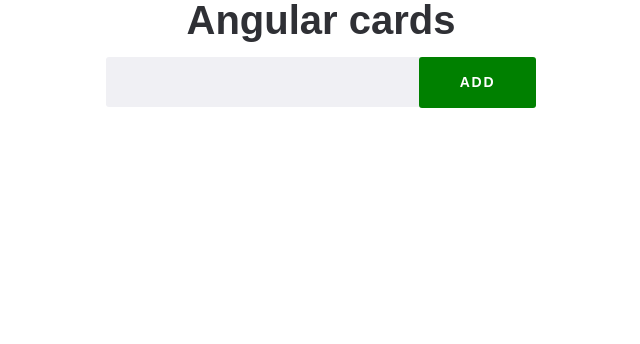
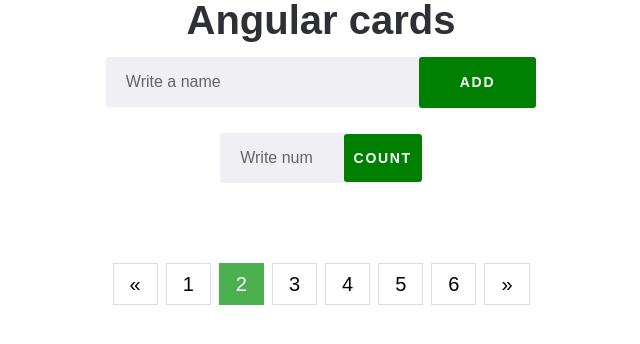
Before and after one commit to megasaab/angular-app-crud, an Angular app: page / in a window 1280 px wide. Shown: the top 344 px of the page, without its empty margins (319-959 px from the left). Built offline with nearby package versions, Linux system fonts and the light colour scheme.

Commit message:
Show first this.inputNum elements of array

```diff
--- a/src/app/app.component.html
+++ b/src/app/app.component.html
@@ -1,14 +1,36 @@
 <header class="header">
   <h1>{{title}}</h1>
-  <input class="header-input" type="text" #newCard>
+  <input class="header-input" type="text" placeholder="Write a name" #newCard>
   <button (click)="addCard(newCard.value)">Add</button>
 </header>
 
+<div class="amount-card">
+  <input placeholder="Write number" min="1" max="5" type="number" #Mynum>
+  <button (click)="countEls(Mynum)">Count</button>
+</div>
+
+
+
 <section class="card-section">
-  <div *ngFor="let card of Cards">
-    <div *ngIf="card.label" class="card">{{card.label}}
+  <div *ngFor="let card of Cards.slice(0,inputNum);">
+    <div class="card">{{card.label}}
       <p>{{card.text}}</p>
       <button (click)="deleteCard(card)">❌</button>
     </div>
   </div>
 </section>
+
+
+
+<div class="center">
+  <div class="pagination">
+    <a href="#">&laquo;</a>
+    <a href="#">1</a>
+    <a href="#" class="active">2</a>
+    <a href="#">3</a>
+    <a href="#">4</a>
+    <a href="#">5</a>
+    <a href="#">6</a>
+    <a href="#">&raquo;</a>
+  </div>
+</div>
--- a/src/app/app.component.scss
+++ b/src/app/app.component.scss
@@ -17,17 +17,17 @@ header {
         height: 50px;
     }
 
-    .header-input::placeholder{
+    .header-input::placeholder {
         color: #656464;
     }
 
-    button{
+    button {
         font-weight: bold;
         font-size: 14px;
         line-height: 17px;
         letter-spacing: 0.12em;
         text-transform: uppercase;
-        color: #FFFFFF;
+        color: #ffffff;
         background: green;
         border-radius: 3px;
         padding: 17px 41px;
@@ -35,11 +35,43 @@ header {
         margin-left: -3px;
         cursor: pointer;
     }
-
-
 }
 
+.amount-card {
+    text-align: center;
 
+    input {
+        margin-top: 25px;
+        background-color: #f0f0f4;
+        border-radius: 3px;
+        padding: 5px 20px;
+        border: none;
+        font-size: 16px;
+        line-height: 19px;
+        outline: none;
+        width: 10%;
+        height: 50px;
+    }
+
+    input::placeholder {
+        color: #656464;
+    }
+
+    button {
+        font-weight: bold;
+        font-size: 14px;
+        line-height: 14px;
+        letter-spacing: 0.12em;
+        text-transform: uppercase;
+        color: #ffffff;
+        background: green;
+        border-radius: 3px;
+        padding: 17px 10px;
+        border: none;
+        margin-left: -3px;
+        cursor: pointer;
+    }
+}
 
 .card-section {
     display: flex;
@@ -62,12 +94,12 @@ header {
         line-height: 17px;
         letter-spacing: 0.12em;
         text-transform: uppercase;
-        color: #FFFFFF;
-        background: #1C62CD;
+        color: #ffffff;
+        background: #1c62cd;
         padding: 17px 41px;
         border: none;
         cursor: pointer;
-        overflow:hidden;
+        overflow: hidden;
     }
 
     .card:hover {
@@ -76,11 +108,11 @@ header {
         cursor: pointer;
     }
 
-    .card:hover button{
+    .card:hover button {
         opacity: 1;
     }
 
-    button{
+    button {
         position: absolute;
         border-radius: 50%;
         height: 30px;
@@ -92,10 +124,34 @@ header {
         left: 165px;
         background-color: initial;
         border: 0;
-        z-index: 5;
+        z-index: 10;
     }
+}
 
+.center {
+    text-align: center;
+}
 
+.pagination {
+    display: inline-block;
+}
 
+.pagination a {
+    color: black;
+    float: left;
+    padding: 8px 16px;
+    text-decoration: none;
+    transition: background-color 0.3s;
+    border: 1px solid #ddd;
+    margin: 0 4px;
+}
 
+.pagination a.active {
+    background-color: #4caf50;
+    color: white;
+    border: 1px solid #4caf50;
 }
+
+.pagination a:hover:not(.active) {
+    background-color: #ddd;
+}
--- a/src/app/app.component.ts
+++ b/src/app/app.component.ts
@@ -10,6 +10,7 @@ import { Component } from '@angular/core';
 export class AppComponent {
   title = 'Angular cards';
   Cards = []
+  inputNum = 5;
 
   addCard(elem) {
     let uid = function() {
@@ -23,7 +24,10 @@ export class AppComponent {
       text: 'angular mini card',
       id: uid(),
     };
-   this.Cards.push(newCard)
+    if(elem !== ''){
+      this.Cards.push(newCard)
+    }
+
   }
 
   deleteCard(card) {
@@ -31,5 +35,10 @@ export class AppComponent {
     console.log(card)
   }
 
+  countEls(elem){
+    this.inputNum = elem.value ? elem.value : 5
+    console.log(this.inputNum)
+  }
+
 
 }
```
